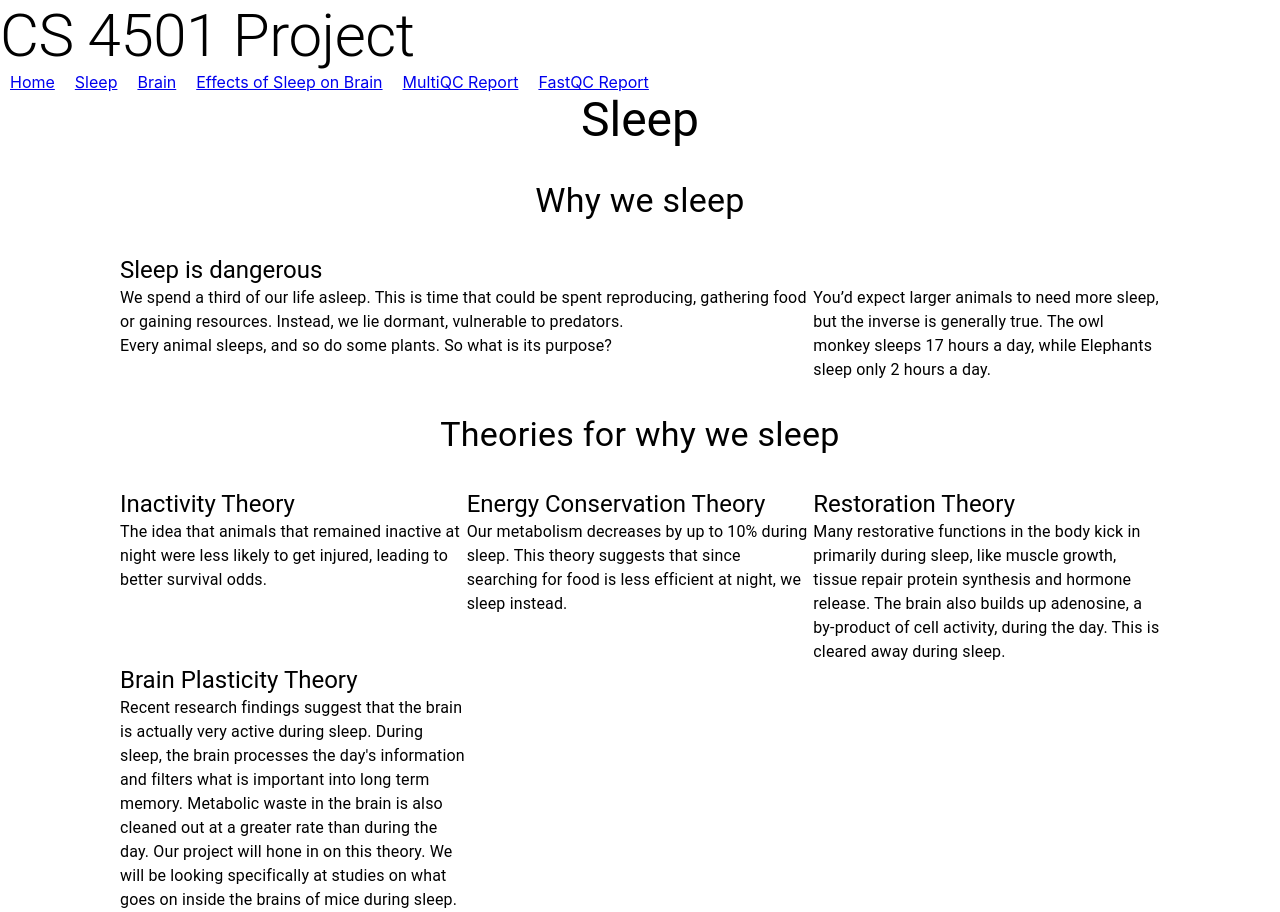
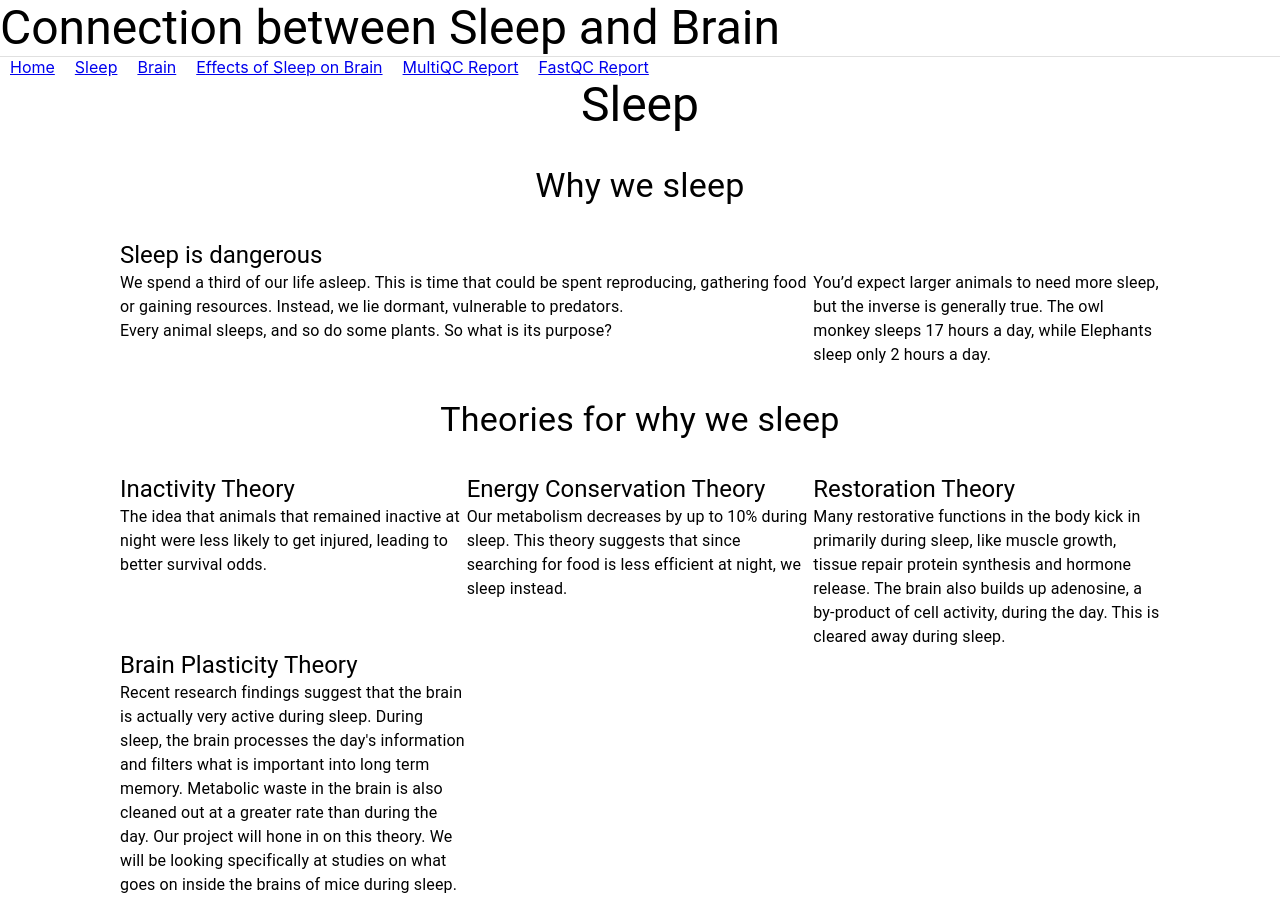
Before and after one commit to johnny-yang-4102/cs_4501_sleep_brain, a React (Create React App) app: page / in a window 1280 px wide. Built offline with nearby package versions, Linux system fonts and the light colour scheme; the HTML template or start-up script is replaced by a standard one.

Commit message:
change title and add ico

```diff
--- a/src/App.js
+++ b/src/App.js
@@ -2,7 +2,7 @@ import './App.css';
 
 import ScreenSleep from './screens/ScreenSleep';
 import ScreenIntro from './screens/ScreenIntro';
-import { Typography } from '@mui/material';
+import { Typography, Divider } from '@mui/material';
 
 import {
   BrowserRouter as Router,
@@ -23,13 +23,15 @@ function App() {
     <div>
 
       <Typography
-        variant="h2"
+        variant="h3"
 
         component="div"
         color="black"
       >
-        CS 4501 Project
+        Connection between Sleep and Brain
       </Typography>
+
+      <Divider spacing={3}/>
 
       <Router>
 
```
Also changed, not shown: 1 other file (tests, documents, lock files or other folders).
